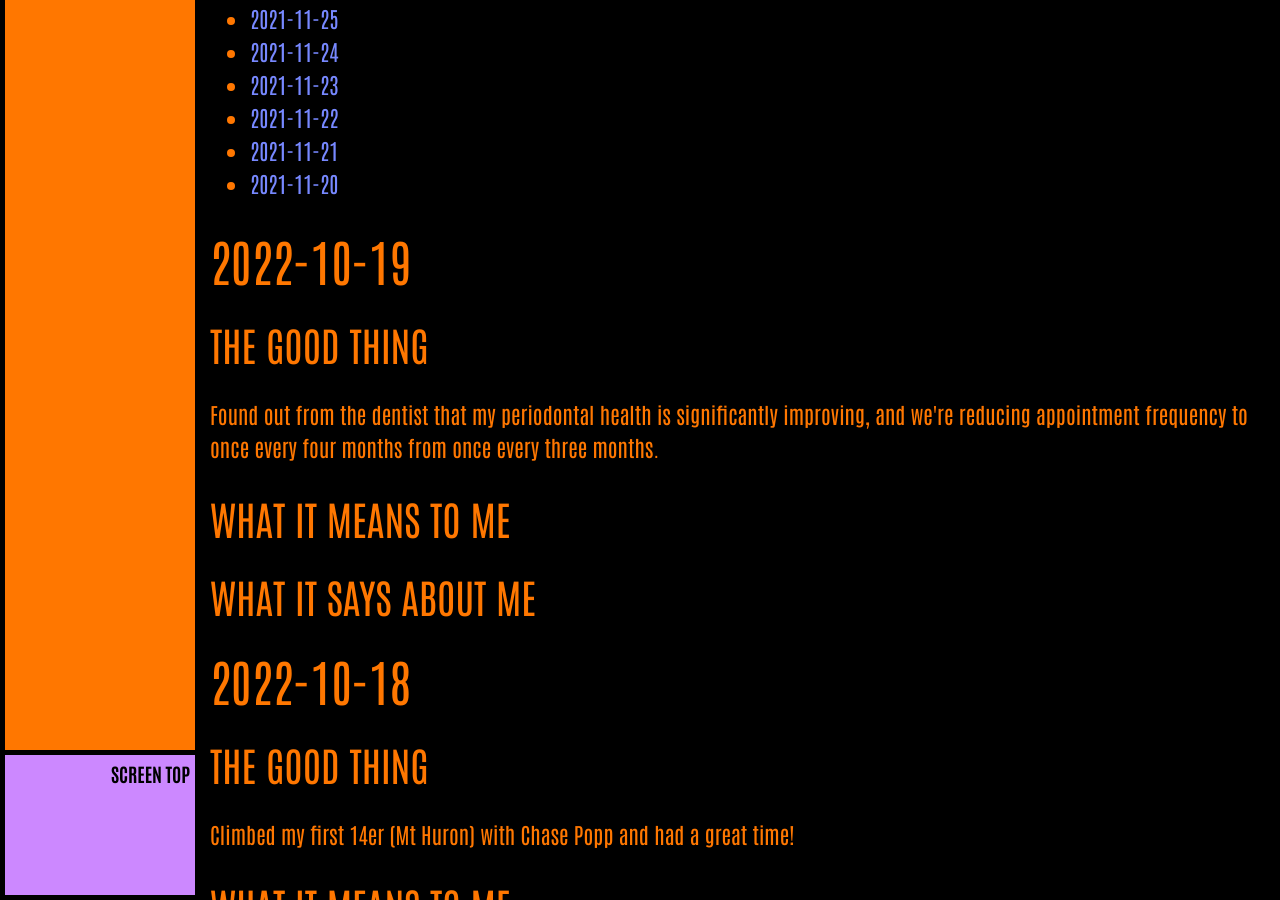
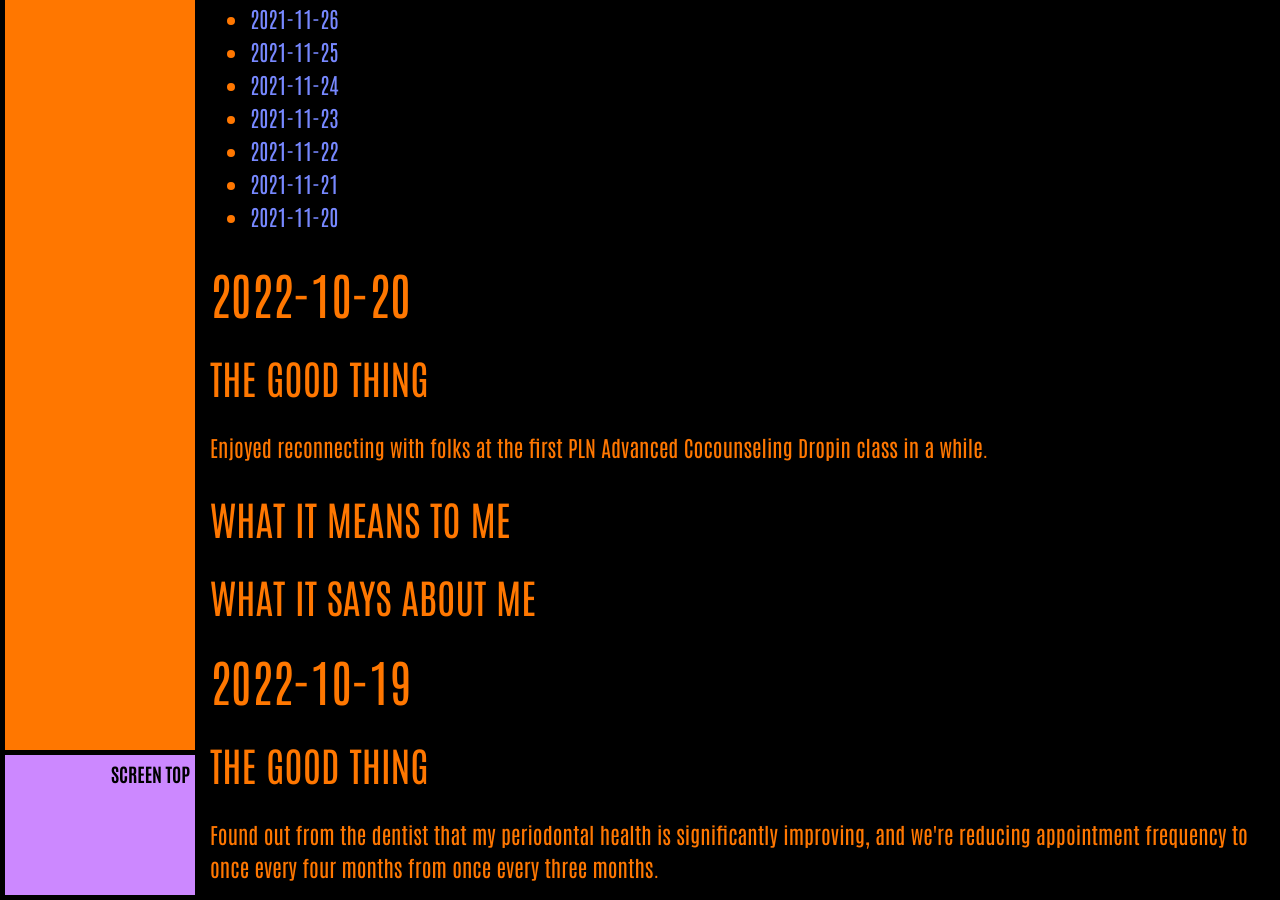
Before and after one commit to ArthurZey/arthurzey.github.io, a Jekyll site: the page built from _pages/one-good-thing.md, in a window 1280 px wide and 900 px high, scrolled down 6798 px. Built offline with Jekyll 4.4.1, drawn with Linux system fonts in a browser that asks for light colours.

Commit message:
added stub for 2022-10-20

```diff
--- a/_pages/one-good-thing.md
+++ b/_pages/one-good-thing.md
@@ -13,6 +13,16 @@ sitemap: false
 {:toc}
 {::options toc_levels="2" /}
 
+## 2022-10-20
+### The Good Thing
+Enjoyed reconnecting with folks at the first PLN Advanced Cocounseling Dropin class in a while.
+### What It Means to Me
+
+### What It Says about Me
+
+
+
+
 ## 2022-10-19
 ### The Good Thing
 Found out from the dentist that my periodontal health is significantly improving, and we're reducing appointment frequency to once every four months from once every three months.
```
Also changed, not shown: other parts of _pages/one-good-thing.md (+1 -1 lines).
